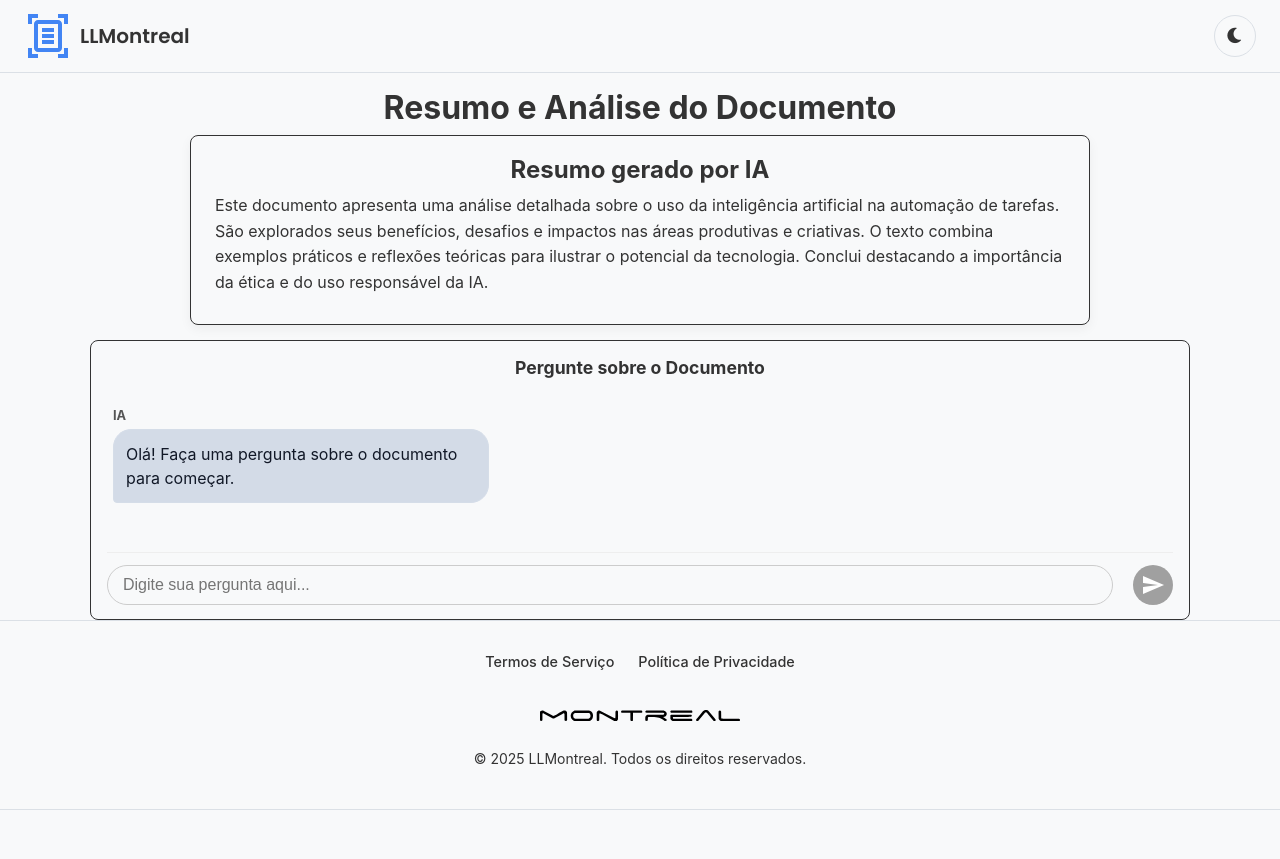
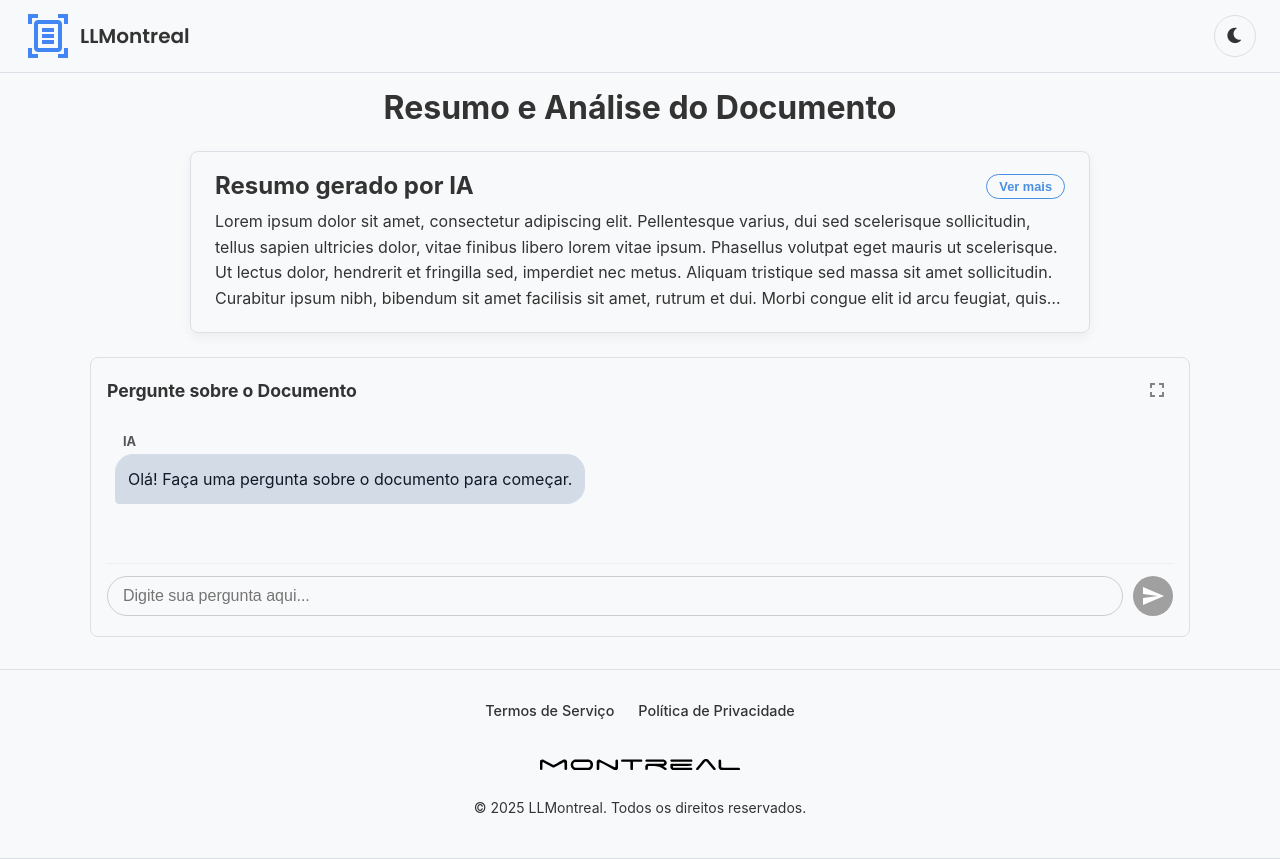
Before and after one commit to LLMontreal/llmontreal-frontend, an Angular app: page /document/1 in a window 1280 px wide. Before the commit the page ends 810 px from the top, so only its background shows below. Built offline with nearby package versions, Linux system fonts and the light colour scheme.

Commit message:
feat: add full screen chat and summary modal

```diff
--- a/src/app/components/doc-summary-chat/doc-summary-chat.component.html
+++ b/src/app/components/doc-summary-chat/doc-summary-chat.component.html
@@ -3,18 +3,36 @@
 
   <!-- SUMMARY-->
   <section class="summary">
-    <h2>Resumo gerado por IA</h2>
-    <p>
-      Este documento apresenta uma análise detalhada sobre o uso da inteligência artificial na automação de tarefas.
-      São explorados seus benefícios, desafios e impactos nas áreas produtivas e criativas.
-      O texto combina exemplos práticos e reflexões teóricas para ilustrar o potencial da tecnologia.
-      Conclui destacando a importância da ética e do uso responsável da IA.
-    </p>
+    <!-- Estado de Carregamento -->
+    <div *ngIf="isSummaryLoading" class="summary-loading">
+      Carregando resumo...
+    </div>
+
+    <!-- Estado de Erro -->
+    <div *ngIf="summaryError" class="summary-error">
+      <p>{{ summaryError }}</p>
+    </div>
+
+    <!-- Estado de Sucesso -->
+    <div *ngIf="!isSummaryLoading && !summaryError">
+      <div class="summary-header">
+        <h2>Resumo gerado por IA</h2>
+        <button *ngIf="isSummaryOverflowing" (click)="openSummaryModal()" class="see-more-button">
+          Ver mais
+        </button>
+      </div>
+      <p #summaryParagraph>{{ summaryText }}</p>
+    </div>
   </section>
 
   <!-- CHAT-->
-  <section class="chat-card">
-    <h3>Pergunte sobre o Documento</h3>
+  <section class="chat-card" [ngClass]="{'fullscreen': isChatFullscreen}">
+    <div class="chat-header">
+      <h3>Pergunte sobre o Documento</h3>
+      <button (click)="toggleChatFullscreen()" class="fullscreen-button" title="Alternar tela cheia">
+        <mat-icon>{{ isChatFullscreen ? 'fullscreen_exit' : 'fullscreen' }}</mat-icon>
+      </button>
+    </div>
 
     <div class="chat-messages" #messagesContainer>
       <div *ngFor="let message of messages" class="message-wrapper"
@@ -39,7 +57,6 @@
             </div>
           </div>
         </ng-container>
-
       </div>
       <div *ngIf="isLoading" class="message-wrapper ia">
         <div class="message-container">
@@ -57,9 +74,18 @@
         <input type="text" [(ngModel)]="newMessage" name="newMessage" placeholder="Digite sua pergunta aqui..."
           autocomplete="off" />
         <button type="submit" [disabled]="!newMessage || isLoading">
-          <mat-icon>sendrounded</mat-icon>
+          <mat-icon>send</mat-icon>
         </button>
       </form>
     </div>
   </section>
 </div>
+
+<!-- MODAL PARA O RESUMO COMPLETO -->
+<div *ngIf="showFullSummaryModal" class="modal-overlay" (click)="closeSummaryModal()">
+  <div class="modal-content" (click)="$event.stopPropagation()">
+    <button class="modal-close-button" (click)="closeSummaryModal()">&times;</button>
+    <h2>Resumo Completo</h2>
+    <p>{{ summaryText }}</p>
+  </div>
+</div>
--- a/src/app/components/doc-summary-chat/doc-summary-chat.component.scss
+++ b/src/app/components/doc-summary-chat/doc-summary-chat.component.scss
@@ -1,140 +1,260 @@
+@mixin flex-center($justify: center, $align: center) {
+  display: flex;
+  justify-content: $justify;
+  align-items: $align;
+}
+.page-container {
+  padding: 0 16px 32px;
+}
+
 .main-title {
   font-size: 2rem;
   font-weight: 700;
   text-align: center;
-  margin: 16px 0 8px;
+  margin: 16px 0 24px;
 }
 
 .summary {
   width: 100%;
   max-width: 900px;
   max-height: 190px;
-  margin: 0 auto;
-  border: 1px solid, var(--color-text-light, --color-text-dark);
+  margin: 0 auto 24px;
+  border: 1px solid var(--color-border-light);
   border-radius: 8px;
   box-shadow: 0 4px 12px rgba(0, 0, 0, 0.05);
   padding: 20px 24px;
   box-sizing: border-box;
+  display: flex;
+  flex-direction: column;
 
-  h2 {
-    text-align: center;
-    margin: 0 0 8px;
+  .summary-header {
+    @include flex-center(space-between);
+    margin-bottom: 8px;
+    flex-shrink: 0;
   }
+
+  h2 { margin: 0; }
+
+  p {
+    margin: 0;
+    overflow: hidden;
+    display: -webkit-box;
+    -webkit-box-orient: vertical;
+    -webkit-line-clamp: 4;
+    text-overflow: ellipsis;
+  }
+
+  .summary-loading,
+  .summary-error {
+    @include flex-center;
+    height: 100%;
+    min-height: 100px;
+    color: #888;
+  }
+
+  .summary-error { color: var(--color-error); }
+
+  :host-context(.dark) & {
+    border-color: var(--color-border-dark);
+  }
+}
+
+.see-more-button {
+  background: transparent;
+  border: 1px solid var(--color-primary);
+  color: var(--color-primary);
+  padding: 4px 12px;
+  border-radius: var(--radius-full);
+  cursor: pointer;
+  font-size: 0.8rem;
+  font-weight: 600;
+  white-space: nowrap;
+  transition: all 0.2s ease;
+
+  &:hover {
+    background-color: var(--color-primary);
+    color: var(--color-text-dark);
+  }
+}
+
+.modal-overlay {
+  @include flex-center;
+  position: fixed;
+  top: 0;
+  left: 0;
+  width: 100%;
+  height: 100%;
+  background-color: rgba(0, 0, 0, 0.6);
+  z-index: 1000;
+  animation: fadeIn 0.3s ease;
+}
+
+.modal-content {
+  background-color: var(--color-background-light);
+  padding: 24px 32px;
+  border-radius: var(--radius-lg);
+  max-width: 800px;
+  width: 90%;
+  max-height: 80vh;
+  overflow-y: auto;
+  position: relative;
+  box-shadow: 0 10px 30px rgba(0, 0, 0, 0.2);
+  animation: slideIn 0.3s ease-out;
+
+  h2 { margin-top: 0; text-align: center; }
+
+  :host-context(.dark) & {
+    background-color: var(--color-background-dark);
+    border: 1px solid var(--color-border-dark);
+  }
+}
+
+.modal-close-button {
+  position: absolute;
+  top: 10px;
+  right: 15px;
+  background: none;
+  border: none;
+  font-size: 2rem;
+  color: #888;
+  cursor: pointer;
+  line-height: 1;
+
+  &:hover { color: var(--color-text-light); }
+
+  :host-context(.dark) &:hover { color: var(--color-text-dark); }
 }
 
 .chat-card {
   width: 100%;
   max-width: 1100px;
-  min-width: 1100px;
   margin: 0 auto;
   border-radius: 8px;
-  border: 1px solid, var(--color-text-light, --color-text-dark);
-  padding: 16px 16px 10px;
+  border: 1px solid var(--color-border-light);
+  padding: 16px;
   display: flex;
   flex-direction: column;
   box-sizing: border-box;
   max-height: calc(65vh - 200px);
   min-height: 280px;
   overflow: hidden;
-  margin-top: 15px;
+  transition: all 0.3s ease-in-out;
 
+  .chat-header {
+    @include flex-center(space-between);
+    padding-bottom: 10px;
 
-  h3 {
-    margin: 0 0 12px;
-    font-size: 1.1rem;
-    padding-bottom: 10px;
-    text-align: center;
+    h3 { margin: 0; font-size: 1.1rem; }
+  }
+
+  &.fullscreen {
+    position: fixed;
+    top: 0;
+    left: 0;
+    width: 100%;
+    height: 100%;
+    max-width: 100%;
+    max-height: 100%;
+    margin: 0;
+    border-radius: 0;
+    border: none;
+    z-index: 1100;
+    background-color: var(--color-background-light);
+  }
+
+  :host-context(.dark) & {
+    border-color: var(--color-border-dark);
+
+    &.fullscreen {
+      background-color: var(--color-background-dark);
+    }
   }
 }
 
-@media (max-width: 800px) {
-  .chat-card {
-    max-height: calc(100vh - 135px);
-    min-height: 180px;
-  }
+.fullscreen-button {
+  background: transparent;
+  border: none;
+  cursor: pointer;
+  color: var(--color-text-light);
+  padding: 4px;
+  line-height: 1;
+  opacity: 0.6;
+  transition: opacity 0.2s ease;
+
+  &:hover { opacity: 1; }
+
+  :host-context(.dark) & { color: var(--color-text-dark); }
 }
 
 .chat-messages {
   flex: 1 1 auto;
-  min-height: 100px;
-  max-height: 100%;
   overflow-y: auto;
-  overflow-x: hidden;
-  padding: 8px 6px;
+  padding: 16px 8px;
   scroll-behavior: smooth;
   scrollbar-width: thin;
-
-}
-
-.message-container {
-  display: flex;
-  flex-direction: column;
 }
 
 .message-wrapper {
   display: flex;
   align-items: flex-end;
+  margin-bottom: 16px;
 
-  &.ia {
-    justify-content: flex-start;
-  }
-
-  &.user {
-    justify-content: flex-end;
-  }
-
-  &.user>div {
+  .message-container {
     display: flex;
-    width: 100%;
-    justify-content: flex-end;
-    align-items: flex-end;
-  }
-}
-
-.message {
-  padding: 12px;
-  border-radius: 18px;
-  max-width: 80%;
-  line-height: 1.5;
-  word-break: break-word;
-  overflow-wrap: anywhere;
+    flex-direction: column;
+    max-width: 85%;
   }
 
   .sender {
     font-size: 0.8rem;
     font-weight: 700;
     margin-bottom: 5px;
-
+    padding: 0 8px;
   }
 
-.message-wrapper {
-  &.ia .message {
+  .message {
+    padding: 12px;
+    border-radius: 18px;
+    line-height: 1.5;
+    word-break: break-word;
+    overflow-wrap: anywhere;
+  }
+
+  &.ia {
+    justify-content: flex-start;
+    .sender { color: #555; }
+    .message {
       background: #d3dbe7;
       border: 1px solid #d5dde8;
       color: #111827;
       border-bottom-left-radius: 4px;
     }
+  }
 
   &.user {
+    justify-content: flex-end;
+    .sender {
+      color: #666;
+      text-align: right;
+    }
     .message {
       background: var(--color-primary);
       border-radius: 18px 18px 4px 18px;
-      border: 1px solid transparent;
-      box-shadow: 0 2px 6px rgba(0, 0, 0, 0.08);
       color: var(--color-text-dark);
-    }
-
-    .sender {
-      color: #666;
-      text-align: right;
-      padding-right: 4px;
-    }
     }
   }
 
-.message-wrapper.ia .sender {
-  color: #555;
-  margin-bottom: 6px;
+  :host-context(.dark) & {
+    &.ia {
+      .sender { color: #bcd6ff; }
+      .message {
+        background: #1a2534;
+        border: 1px solid #223146;
+        color: var(--color-text-dark);
+      }
+    }
+    &.user .sender { color: #d2e2ff; }
+  }
 }
 
 .citation {
@@ -146,7 +266,7 @@
   p {
     margin: 5px 0 0;
     font-style: italic;
-    color: var(-color-text-light, --color-text-dark);
+    color: var(--color-text-light);
   }
 }
 
@@ -154,12 +274,9 @@
   flex: 0 0 auto;
   border-top: 1px solid #eee;
   padding: 12px 0 4px;
-  background: transparent;
 
   form {
-    display: flex;
-    width: 100%;
-    min-width: 0;
+    @include flex-center(stretch);
     gap: 10px;
   }
 
@@ -169,36 +286,43 @@
     border-radius: 20px;
     padding: 10px 15px;
     font-size: 1rem;
-    background-color: var(--color-background-light, --color-background-dark);
-    color: var(--color-text-light, --color-text-dark);
+    background-color: var(--color-background-light);
+    color: var(--color-text-light);
   }
 
   button {
-    margin-left: 10px;
+    @include flex-center;
     border: none;
     background: #007bff;
     color: #fff;
     border-radius: 50%;
     width: 40px;
     height: 40px;
+    flex-shrink: 0;
     cursor: pointer;
     transition: background-color 0.2s;
-    display: flex;
-    align-items: center;
-    justify-content: center;
 
-    &:hover {
-      background-color: #0056b3;
-    }
-
+    &:hover { background-color: #0056b3; }
     &:disabled {
       background-color: #a0a0a0;
       cursor: not-allowed;
     }
   }
+
+  :host-context(.dark) & {
+    border-color: var(--color-border-dark);
+    input {
+      background-color: var(--color-background-dark);
+      color: var(--color-text-dark);
+    }
+  }
 }
 
-.typing-indicator span {
+.typing-indicator {
+  @include flex-center;
+  gap: 6px;
+
+  span {
     height: 5px;
     width: 5px;
     background: #9E9E9E;
@@ -206,39 +330,18 @@
     display: inline-block;
     animation: bounce 1.4s infinite ease-in-out both;
   }
-
-.typing-indicator {
-  display: inline-flex;
-  align-items: center;
-  gap: 6px;
-
 }
 
+// --- ANIMAÇÕES ---
 @keyframes bounce {
-
-  0%,
-  80%,
-  100% {
-    transform: scale(0);
+  0%, 80%, 100% { transform: scale(0); }
+  40% { transform: scale(1); }
 }
-
-  40% {
-    transform: scale(1);
+@keyframes fadeIn {
+  from { opacity: 0; }
+  to { opacity: 1; }
 }
+@keyframes slideIn {
+  from { transform: translateY(-30px); opacity: 0; }
+  to { transform: translateY(0); opacity: 1; }
 }
-
-:host-context(.dark) {
-  .message-wrapper.ia .message {
-    background: #1a2534;
-    border: 1px solid #223146;
-    color: var(--color-text-dark, #F8F9FA);
-  }
-
-  .message-wrapper.ia .sender {
-    color: #bcd6ff;
-  }
-
-  .message-wrapper.user .sender {
-    color: #d2e2ff;
-  }
-}
--- a/src/app/components/doc-summary-chat/doc-summary-chat.component.ts
+++ b/src/app/components/doc-summary-chat/doc-summary-chat.component.ts
@@ -1,10 +1,10 @@
-import { Component, OnInit, AfterViewInit, ViewChild, ElementRef } from '@angular/core';
+import { Component, OnInit, AfterViewInit, ViewChild, ElementRef, ChangeDetectorRef } from '@angular/core';
 import { CommonModule } from '@angular/common';
 import { FormsModule } from '@angular/forms';
 import { ActivatedRoute } from '@angular/router';
 import { MatIconModule } from '@angular/material/icon';
-import { ChangeDetectorRef } from '@angular/core';
-
+import { of } from 'rxjs';
+import { delay } from 'rxjs/operators';
 import { ChatService } from '@services/chat.service';
 import { ChatMessage } from '@shared/models/chat-message';
 
@@ -18,12 +18,19 @@ import { ChatMessage } from '@shared/models/chat-message';
 export class DocSummaryChatComponent implements OnInit, AfterViewInit {
 
   documentId: string | null = null;
-
   messages: ChatMessage[] = [];
   newMessage = '';
   isLoading = false;
+  isChatFullscreen = false;
+
+  summaryText = '';
+  isSummaryLoading = true;
+  summaryError: string | null = null;
+  isSummaryOverflowing = false;
+  showFullSummaryModal = false;
 
   @ViewChild('messagesContainer') messagesContainer!: ElementRef<HTMLDivElement>;
+  @ViewChild('summaryParagraph') summaryParagraph!: ElementRef<HTMLParagraphElement>;
 
   constructor(
     private route: ActivatedRoute,
@@ -35,6 +42,8 @@ export class DocSummaryChatComponent implements OnInit, AfterViewInit {
     this.documentId = this.route.snapshot.paramMap.get('id');
     console.log('DOC-SUMMARY-CHAT: carregado para documento:', this.documentId);
 
+    this.loadSummary();
+
     this.messages.push({
       sender: 'IA',
       text: 'Olá! Faça uma pergunta sobre o documento para começar.'
@@ -43,6 +52,51 @@ export class DocSummaryChatComponent implements OnInit, AfterViewInit {
 
   ngAfterViewInit(): void {
     setTimeout(() => this.scrollToBottom(true));
+  }
+
+  loadSummary(): void {
+    if (!this.documentId) {
+      this.summaryError = "ID do documento não encontrado.";
+      this.isSummaryLoading = false;
+      return;
+    }
+
+    this.isSummaryLoading = true;
+    this.summaryError = null;
+    const mockSummary = `Lorem ipsum dolor sit amet, consectetur adipiscing elit. Pellentesque varius, dui sed scelerisque sollicitudin, tellus sapien ultricies dolor, vitae finibus libero lorem vitae ipsum. Phasellus volutpat eget mauris ut scelerisque. Ut lectus dolor, hendrerit et fringilla sed, imperdiet nec metus. Aliquam tristique sed massa sit amet sollicitudin. Curabitur ipsum nibh, bibendum sit amet facilisis sit amet, rutrum et dui. Morbi congue elit id arcu feugiat, quis commodo ipsum commodo. Mauris sagittis purus sit amet facilisis fermentum. Ut lobortis sollicitudin erat, condimentum suscipit purus efficitur quis. Mauris faucibus id eros congue cursus.
+
+Aliquam fermentum, neque quis auctor mollis, lectus turpis ornare turpis, vitae semper tortor leo vel ipsum. Mauris sit amet rutrum orci, egestas sodales ante. Integer congue placerat ante, sit amet bibendum turpis malesuada ac. Aliquam porta, est sit amet pharetra`;
+
+    // Simula uma chamada de API com 1 segundo de atraso
+    of(mockSummary).pipe(delay(1000)).subscribe(data => {
+      this.summaryText = data;
+      this.isSummaryLoading = false;
+
+      setTimeout(() => this.checkSummaryOverflow());
+    });
+  }
+
+  checkSummaryOverflow(): void {
+    if (this.summaryParagraph) {
+      const el = this.summaryParagraph.nativeElement;
+      if (el.scrollHeight > el.clientHeight) {
+        this.isSummaryOverflowing = true;
+        this.cdr.detectChanges();
+      }
+    }
+  }
+
+  openSummaryModal(): void {
+    this.showFullSummaryModal = true;
+  }
+
+  closeSummaryModal(): void {
+    this.showFullSummaryModal = false;
+  }
+
+  toggleChatFullscreen(): void {
+    this.isChatFullscreen = !this.isChatFullscreen;
+    setTimeout(() => this.scrollToBottom(false), 0);
   }
 
   sendMessage(): void {
```
Lines whose indentation alone changed are shown as unchanged.
